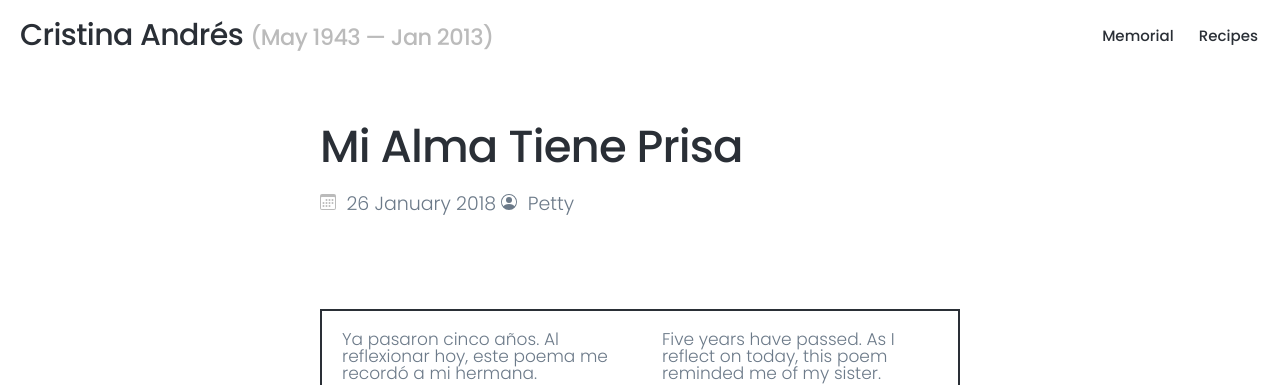
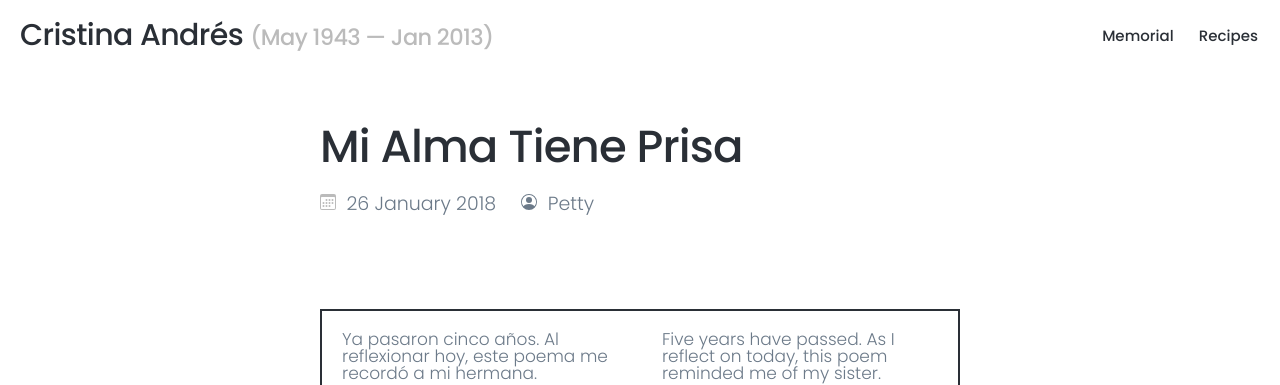
Before and after one commit to 950cagney/950cagney.github.io, a Jekyll site: the page built from _posts/2018-01-26-prisa.md, in a window 1280 px wide. Shown: the top 385 px of the page. Built offline with Jekyll 4.4.1, drawn with Linux system fonts in a browser that asks for light colours; nearby versions of some CDN libraries.

Commit message:
Update post.html

```diff
--- a/_layouts/post.html
+++ b/_layouts/post.html
@@ -12,10 +12,12 @@ layout: default
   				<path d="M14 0H2a2 2 0 0 0-2 2v12a2 2 0 0 0 2 2h12a2 2 0 0 0 2-2V2a2 2 0 0 0-2-2M1 3.857C1 3.384 1.448 3 2 3h12c.552 0 1 .384 1 .857v10.286c0 .473-.448.857-1 .857H2c-.552 0-1-.384-1-.857z"/>
   				<path d="M6.5 7a1 1 0 1 0 0-2 1 1 0 0 0 0 2m3 0a1 1 0 1 0 0-2 1 1 0 0 0 0 2m3 0a1 1 0 1 0 0-2 1 1 0 0 0 0 2m-9 3a1 1 0 1 0 0-2 1 1 0 0 0 0 2m3 0a1 1 0 1 0 0-2 1 1 0 0 0 0 2m3 0a1 1 0 1 0 0-2 1 1 0 0 0 0 2m3 0a1 1 0 1 0 0-2 1 1 0 0 0 0 2m-9 3a1 1 0 1 0 0-2 1 1 0 0 0 0 2m3 0a1 1 0 1 0 0-2 1 1 0 0 0 0 2m3 0a1 1 0 1 0 0-2 1 1 0 0 0 0 2"/>
 			</svg>&nbsp;&nbsp;{{ page.date | date_to_long_string }}
+			<span style="margin-left: 20px;">
 			<svg xmlns="http://www.w3.org/2000/svg" width="16" height="16" fill="currentColor" class="bi bi-person-circle" viewBox="0 0 16 16">
   				<path d="M11 6a3 3 0 1 1-6 0 3 3 0 0 1 6 0"/>
   				<path fill-rule="evenodd" d="M0 8a8 8 0 1 1 16 0A8 8 0 0 1 0 8m8-7a7 7 0 0 0-5.468 11.37C3.242 11.226 4.805 10 8 10s4.757 1.225 5.468 2.37A7 7 0 0 0 8 1"/>
 			</svg>&nbsp;&nbsp;{{ page.author }}
+			</span>
 		</p>
 
 	</div>
```
